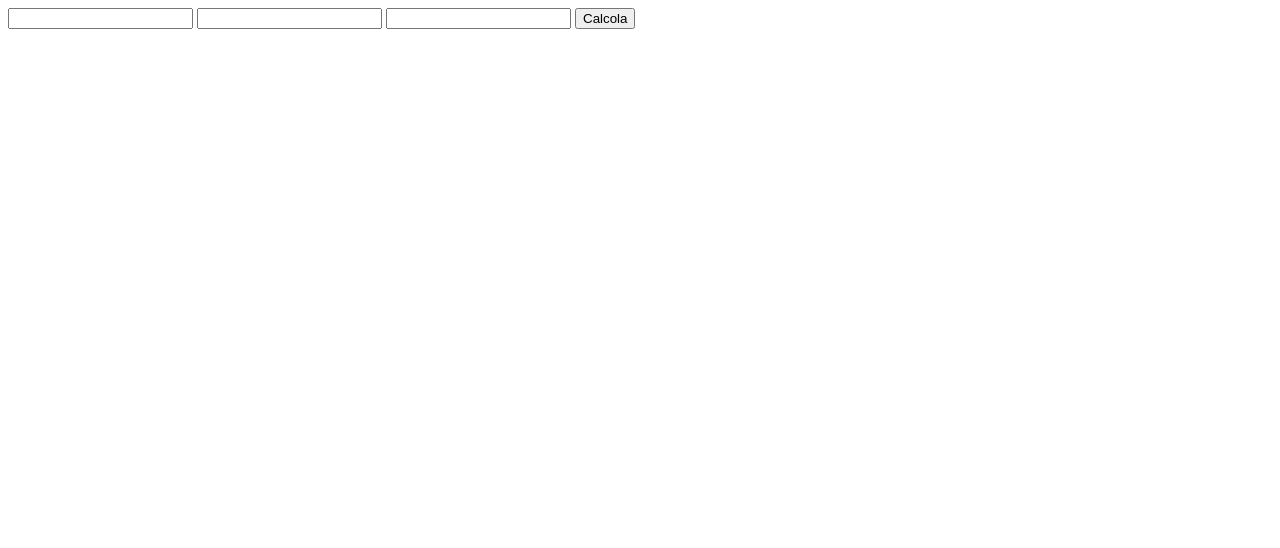
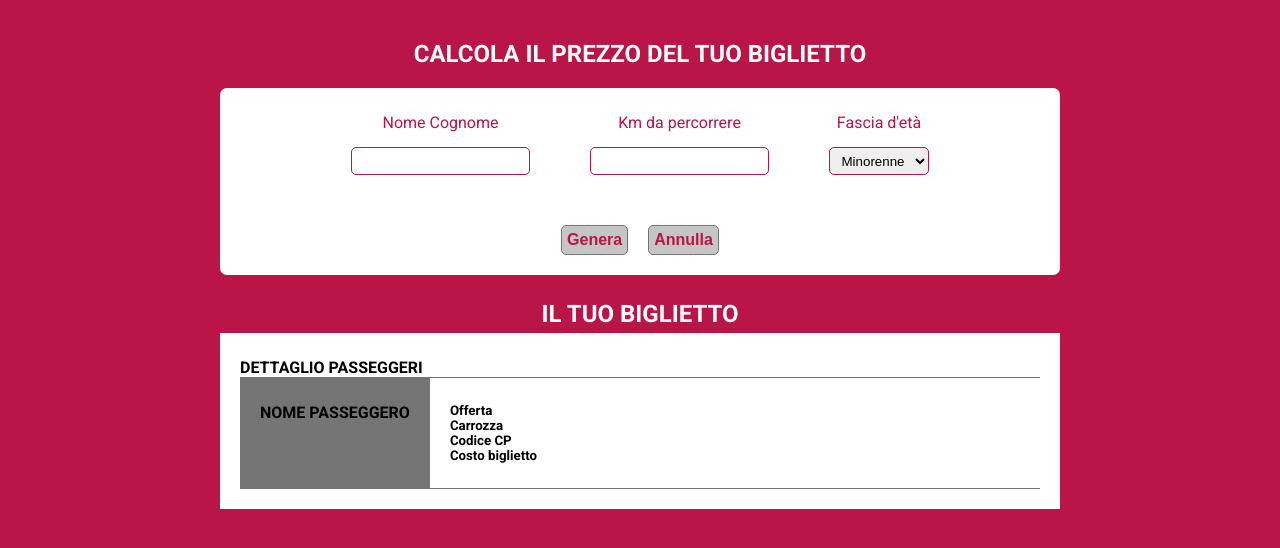
Before and after one commit to eugeniarossi/js-biglietto-treno-form, a plain HTML site: page index.html in a window 1280 px wide. Drawn offline with Linux system fonts and the light colour scheme.

Commit message:
feat stile pagina

```diff
--- a/css/style.css
+++ b/css/style.css
@@ -0,0 +1,130 @@
+@import url('variables.css');
+
+/*
+*************
+RESET
+*************
+*/
+
+* {
+    margin: 0;
+    padding: 0;
+    box-sizing: border-box;
+}
+
+/*
+*************
+COMMON
+*************
+*/
+
+body {
+    background-color: var(--primary-color);
+    font-family: 'Roboto', sans-serif;
+}
+
+.container {
+    width: 90%;
+    max-width: 52.5rem;
+    margin: 2.5rem auto 3.125rem;
+}
+
+h2,
+h4:not(#passenger_name) {
+    text-transform: uppercase;
+}
+
+h2 {
+    text-align: center;
+    color: #fff;
+    margin: 1.5625rem 0 .3125rem;
+}
+
+.form_container,
+.ticket_container {
+    background-color: #fff;
+    padding: 1.5625rem 1.25rem 1.25rem;
+}
+
+/*
+*************
+SECTION FORM
+*************
+*/
+
+.form_container {
+    border-radius: .4375rem;
+    margin-top: 1.25rem;
+}
+
+.form_container .inputs {
+    display: flex;
+    justify-content: center;
+    gap: 3.75rem;
+    padding-bottom: 3.125rem;
+}
+
+.form_container .inputs > * {
+    display: flex;
+    flex-direction: column;
+    align-items: center;
+}
+
+.form_container .inputs label {
+    color: var(--primary-color);
+}
+
+.form_container .inputs input,
+.form_container .inputs select {
+    margin-top: .9375rem;
+    border-radius: .3125rem;
+    border: 1px solid var(--primary-color);
+    height: 1.75rem;
+    text-align: center;
+}
+
+.form_container .buttons {
+    display: flex;
+    justify-content: center;
+    gap: 1.25rem;
+}
+
+.form_container .buttons button {
+    padding: .3125rem;
+    border-radius: .3125rem;
+    color: var(--primary-color);
+    border: 1px solid var(--secondary-color);
+    background-color: var(--secondary-color-light);
+    font-weight: bold;
+    font-size: inherit;
+}
+
+.form_container .buttons button:hover {
+    border-color: #f79757;
+}
+
+/*
+*************
+SECTION TICKET
+*************
+*/
+
+.ticket {
+    display: flex;
+    border-top: 1px solid var(--secondary-color);
+    border-bottom: 1px solid var(--secondary-color);
+}
+
+.ticket > * {
+    padding: 1.5625rem 1.25rem;
+}
+
+.ticket #ticket_name {
+    background-color: var(--secondary-color);
+}
+
+@media screen and (min-width: 768px) {
+    .container {
+        width: 80%;
+    }
+}
--- /dev/null
+++ b/css/variables.css
@@ -0,0 +1,5 @@
+:root {
+    --primary-color: #b91547;
+    --secondary-color: #757575;
+    --secondary-color-light: #c5c5c5;
+}
--- a/index.html
+++ b/index.html
@@ -5,19 +5,83 @@
     <meta http-equiv="X-UA-Compatible" content="IE=edge">
     <meta name="viewport" content="width=device-width, initial-scale=1.0">
     <title>Biglietto Treno Form</title>
+    <!-- import font -->
+    <link rel="preconnect" href="https://fonts.googleapis.com">
+    <link rel="preconnect" href="https://fonts.gstatic.com" crossorigin>
+    <link href="https://fonts.googleapis.com/css2?family=Roboto:wght@400;500;700&display=swap" rel="stylesheet">
     <!-- import css -->
     <link rel="stylesheet" href="css/style.css">
 </head>
 <body>
+    <div class="container">
+        <!-- section form -->
+        <section class="section_form">
+            <h2>calcola il prezzo del tuo biglietto</h2>
+            <div class="form_container">
+                <form action="/" method="get">
+                    <div class="inputs">
+                        <div class="name">
+                            <label for="input_name">Nome Cognome</label>
+                            <input type="text" name="nome" id="input_name" required>
+                        </div>
 
-    <form action="/" method="get">
-        <input type="text" name="nome" id="input_name">
-        <input type="text" name="km" id="input_km">
-        <input type="text" name="eta" id="input_age">
-        <button id="form_button" type="button">Calcola</button>
-    </form>
-    <div id="nome_utente"></div>
-    <div id="prezzo_biglietto"></div>
+                        <div class="km">
+                            <label for="input_km">Km da percorrere</label>
+                            <input type="number" name="km" id="input_km" required>
+                        </div>
+
+                        <div class="age">
+                            <label for="input_age">Fascia d'età</label>
+                            <select name="age" id="input_age">
+                                <option value="minorenne">Minorenne</option>
+                                <option value="maggiorenne">Maggiorenne</option>
+                                <option value="over-65">Over 65</option>
+                            </select>
+                        </div>
+                    </div>
+
+                    <div class="buttons">
+                        <button id="form_button" type="button">Genera</button>
+                        <button id="reset_button" type="reset">Annulla</button>
+                    </div>
+                </form>
+            </div>
+        </section>
+        <!-- /section form -->
+
+        <!-- section ticket -->
+        <section class="section_ticket">
+            <h2>il tuo biglietto</h2>
+            <div class="ticket_container">
+                <h4>dettaglio passeggeri</h4>
+                <div class="ticket">
+                    <div id="ticket_name">
+                        <h4>nome passeggero</h4>
+                        <h4 id="passenger_name"></h4>
+                    </div>
+                    <div class="ticket_main">
+                        <div class="offer">
+                            <h5>Offerta</h5>
+                            <span id="ticket_type"></span>
+                        </div>
+                        <div class="carriage">
+                            <h5>Carrozza</h5>
+                            <span id="carriage_number"></span>
+                        </div>
+                        <div class="cp">
+                            <h5>Codice CP</h5>
+                            <span id="cp_code"></span>
+                        </div>
+                        <div class="ticket_price">
+                            <h5>Costo biglietto</h5>
+                            <span id="price"></span>
+                        </div>
+                    </div>
+                </div>
+            </div>
+        </section>
+        <!-- /section ticket -->
+    </div>
 
     <!-- import javascript -->
     <script src="js/main.js"></script>
```
